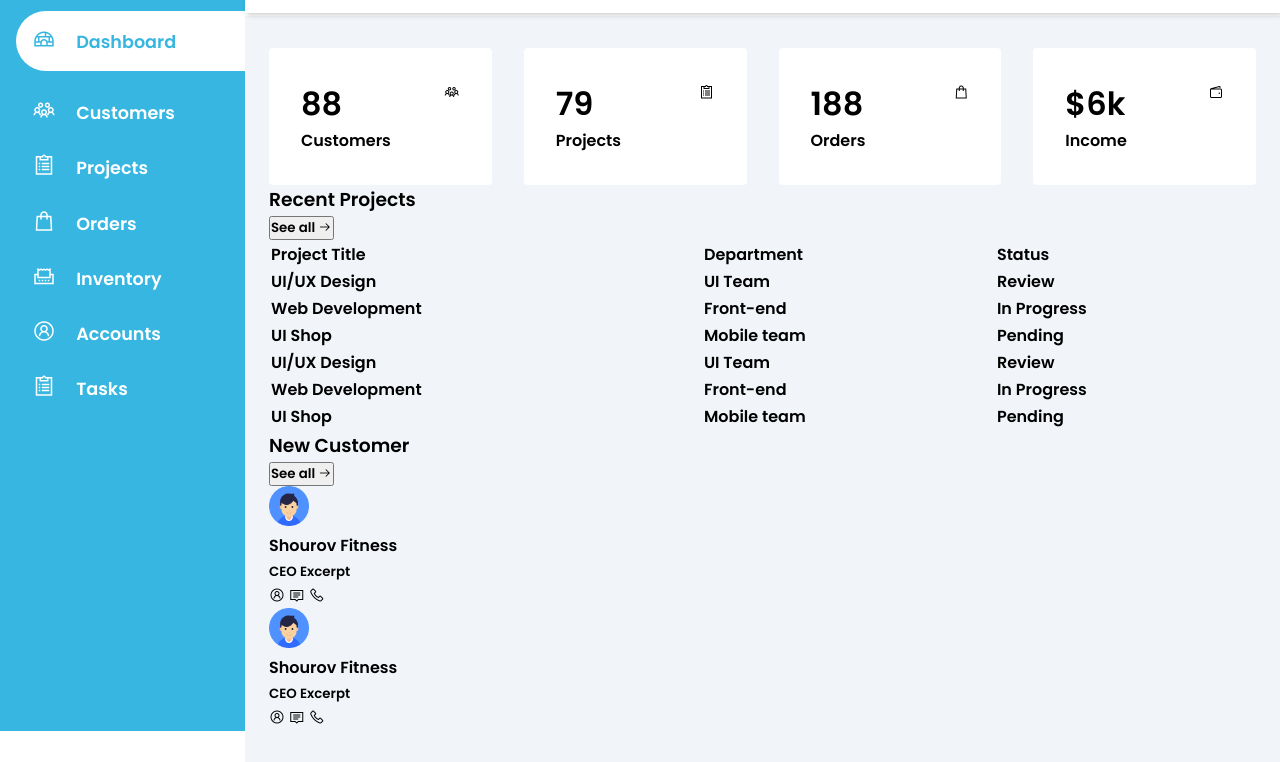
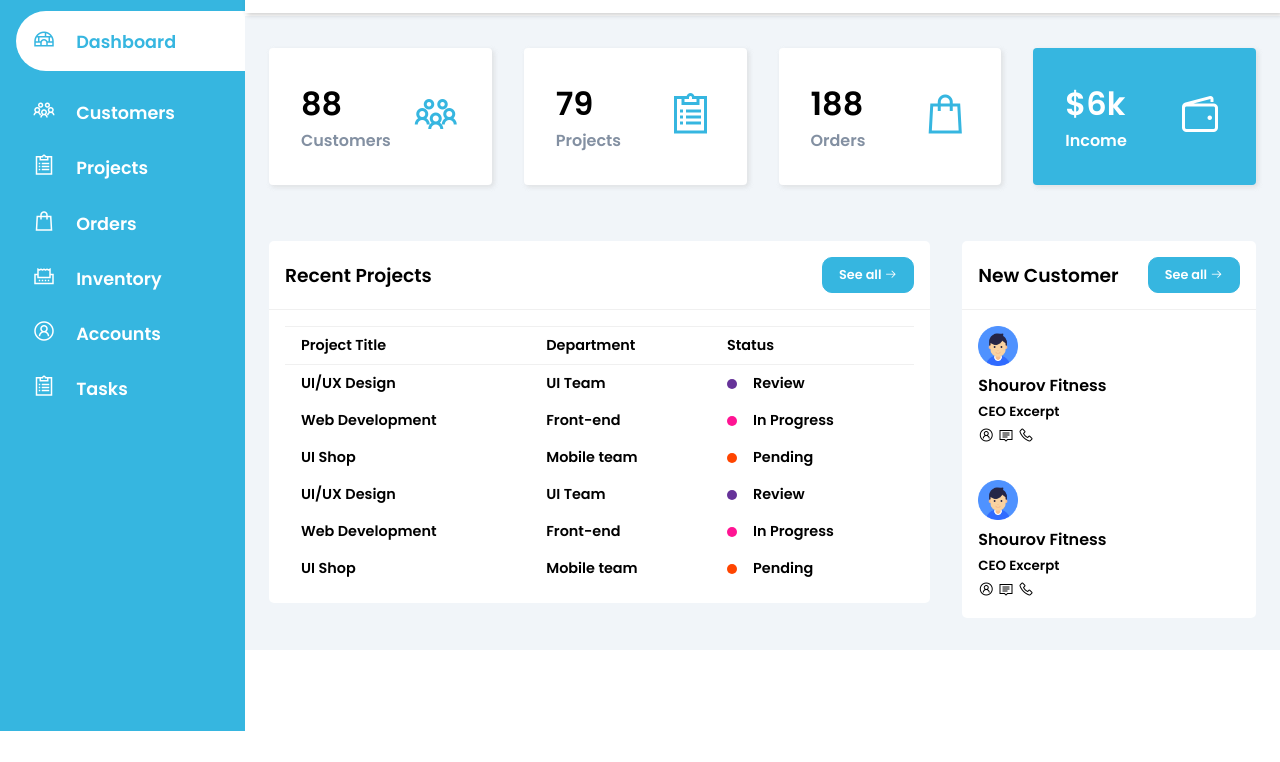
Before and after one commit to Ahmedzubair1234/dashboard.github.io, a plain HTML site: page index.html in a window 1280 px wide. Shown: the part 69-831 px from the top of the page. After the commit the page ends 800 px from the top, so only its background shows below. Drawn offline with nearby package versions, Linux system fonts and the light colour scheme.

Commit message:
Update style.css

```diff
--- a/style.css
+++ b/style.css
@@ -77,6 +77,7 @@ header {
 	width: calc(100% - 245px);
 	top: 0;
 	z-index: 100;
+	background: #fff;
 }
 
 .serach-wrapper{
@@ -129,8 +130,90 @@ main{
 }
 .card-single{
 	display: flex;
+	cursor: pointer;
 	justify-content: space-between;
 	background: #fff;
 	padding: 2rem;
 	border-radius: 4px;
+	box-shadow: 2px 2px 5px rgba(189,189,189,0.2),
+				2px 2px 5px rgba(189,189,189,0.2);
 }
+.card-single div:last-child{
+	font-size: 3rem;
+	color: var(--main-color);
+}
+.card-single div:first-child span{
+	color: var(--text-grey);
+}
+.card-single:last-child{
+	background: var(--main-color);
+}
+.card-single:last-child h1,
+.card-single:last-child div:last-child,
+.card-single:last-child div:first-child span{
+	color: #fff;
+}
+table{
+	border-collapse: collapse;
+
+}
+.recent-flex{
+	margin-top: 3.5rem;
+	display: grid;
+	grid-template-columns: 67% auto;
+	grid-gap: 2rem;
+}
+.card{
+	background: #fff;
+	border-radius: 5px;
+}
+.card-header,
+.card-body{
+	padding: 1rem;
+}
+.card-header{
+	display: flex;
+	justify-content: space-between;
+	align-items: center;
+	border-bottom: 1px solid #f0f0f0;
+}
+.card-header button{
+	background: var(--main-color);
+	border-radius: 10px;
+	color: #fff;
+	font-size: .8rem;
+	padding: .5rem 1rem;
+	border: 1px solid var(--main-color);
+}
+thead tr{
+	border-top: 1px solid #f0f0f0;
+	border-bottom: 1px solid #f0f0f0;
+}
+thead td{
+	font-weight: 700;
+}
+td{
+	padding: .5rem 1rem;
+	font-size: .9rem;
+}
+tr td:last-child{
+	display: flex;
+	align-items: center;
+}
+td .status{
+	display: inline-block;
+	height: 10px;
+	width: 10px;
+	border-radius: 50%;
+	margin-right: 1rem;
+}
+.status.purple{
+	background: rebeccapurple;
+}
+.status.pink{
+	background: deeppink;
+
+}
+.status.orange{
+	background: orangered;
+}
```
